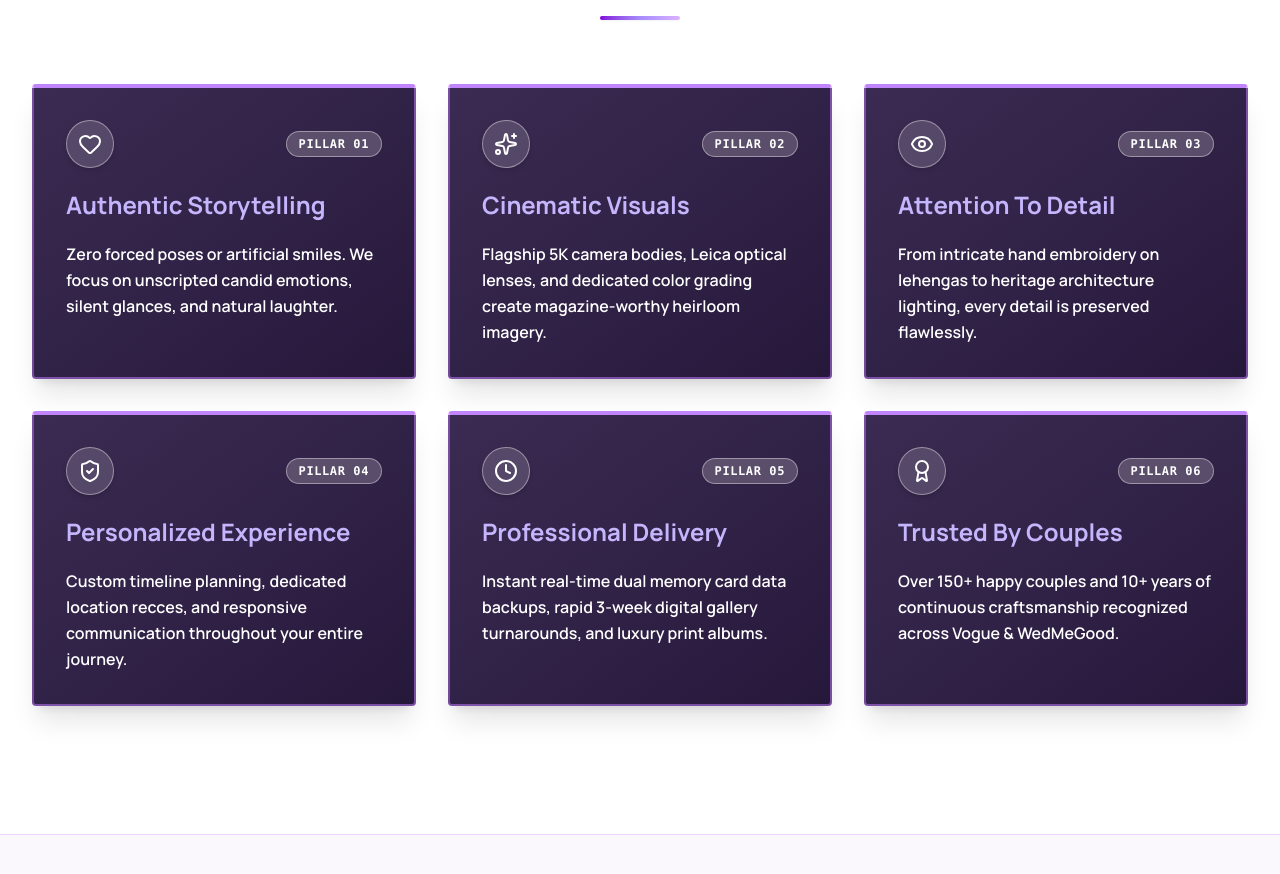
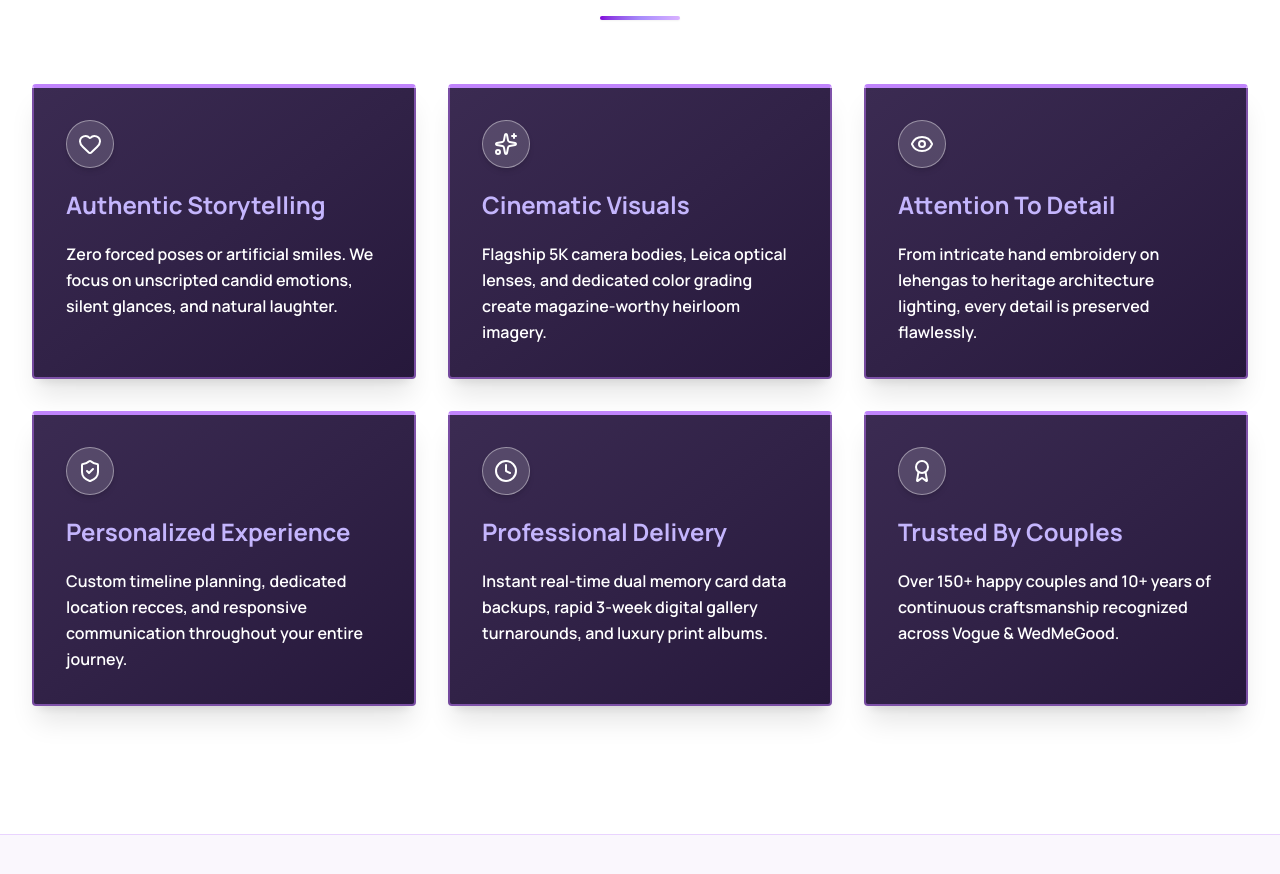
Before and after one commit to skotturty-dotcom/photography_website, a React (Vite) app: page / in a window 1280 px wide. Shown: the part 7620-8494 px from the top of the page. Built offline with nearby package versions, Linux system fonts and the light colour scheme; a web font is replaced by a local one.

Commit message:
refactor: remove PILLAR badge pills from WhyChooseUs card headers

```diff
--- a/src/components/sections/WhyChooseUs.jsx
+++ b/src/components/sections/WhyChooseUs.jsx
@@ -59,13 +59,10 @@ export const WhyChooseUs = () => {
                 key={pillar.id}
                 className="bg-gradient-to-br from-[#3B2B52] via-[#312247] to-[#26183B] border-2 border-purple-400/50 border-t-4 border-t-[#C084FC] p-8 rounded-sm space-y-5 shadow-xl hover:shadow-[0_15px_35px_rgba(167,139,250,0.3)] hover:border-purple-300 transition-all duration-300 group"
               >
-                <div className="flex items-center justify-between">
+                <div>
                   <div className="w-12 h-12 rounded-full bg-white/15 text-white border border-white/40 flex items-center justify-center shadow-md group-hover:scale-110 group-hover:bg-white transition-all">
                     <IconComp className="w-6 h-6 !text-white group-hover:!text-purple-950 transition-colors" />
                   </div>
-                  <span className="font-mono text-xs !text-white font-extrabold bg-white/20 px-3 py-1 rounded-full border border-white/40 shadow-xs tracking-wider">
-                    PILLAR {pillar.id}
-                  </span>
                 </div>
 
                 <h3 className="font-sans text-xl sm:text-2xl !text-[#C4B5FD] font-bold leading-snug tracking-normal">
```
